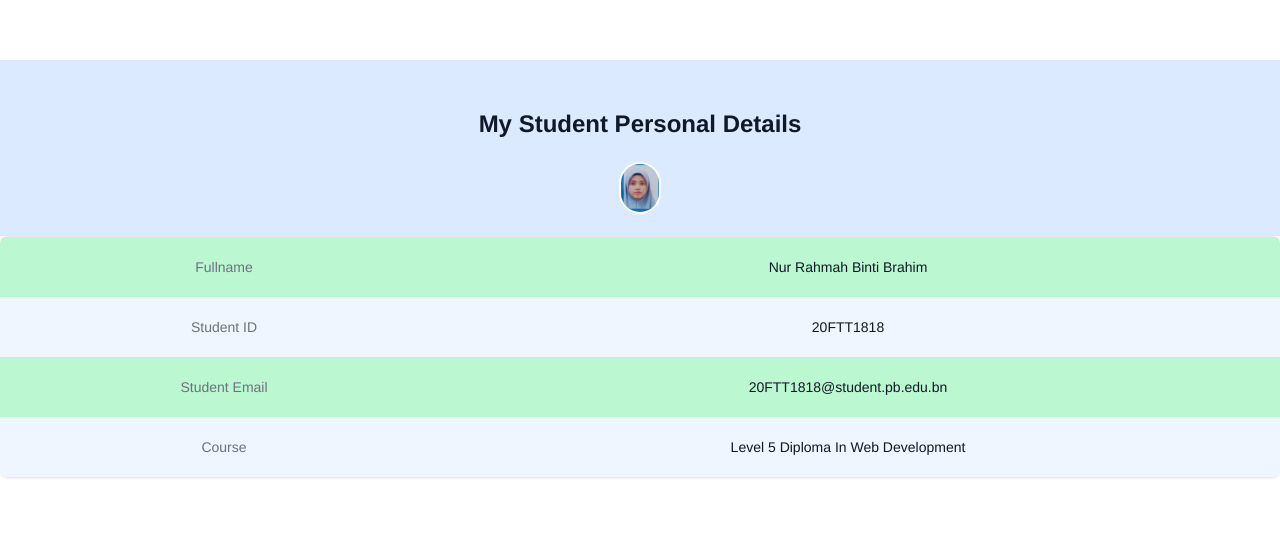
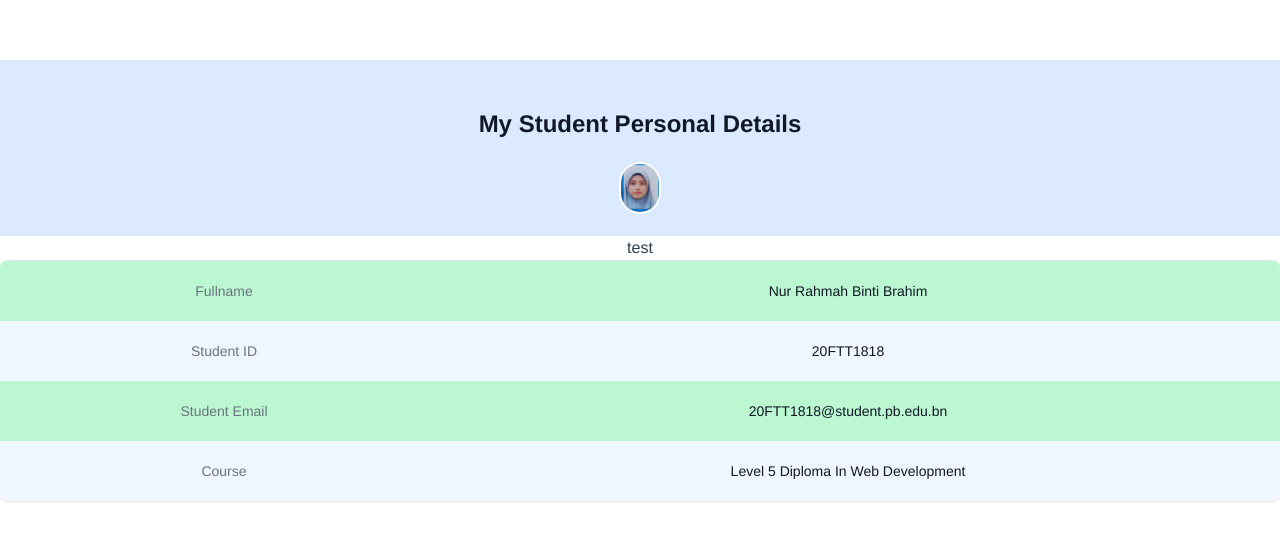
Before and after one commit to MuZiRa/my-project, a Vue app: page / in a window 1280 px wide. Shown: the top 540 px of the page. Built offline with nearby package versions, Linux system fonts and the light colour scheme.

Commit message:
for practising

```diff
--- a/src/App.vue
+++ b/src/App.vue
@@ -14,6 +14,7 @@ import HelloWorld from './components/HelloWorld.vue'
   </div>
 
 
+<h5>test</h5>
   <div class="bg-white shadow overflow-hidden sm:rounded-lg">
     <div class="border-t border-grey-200">
       <dl>
```
